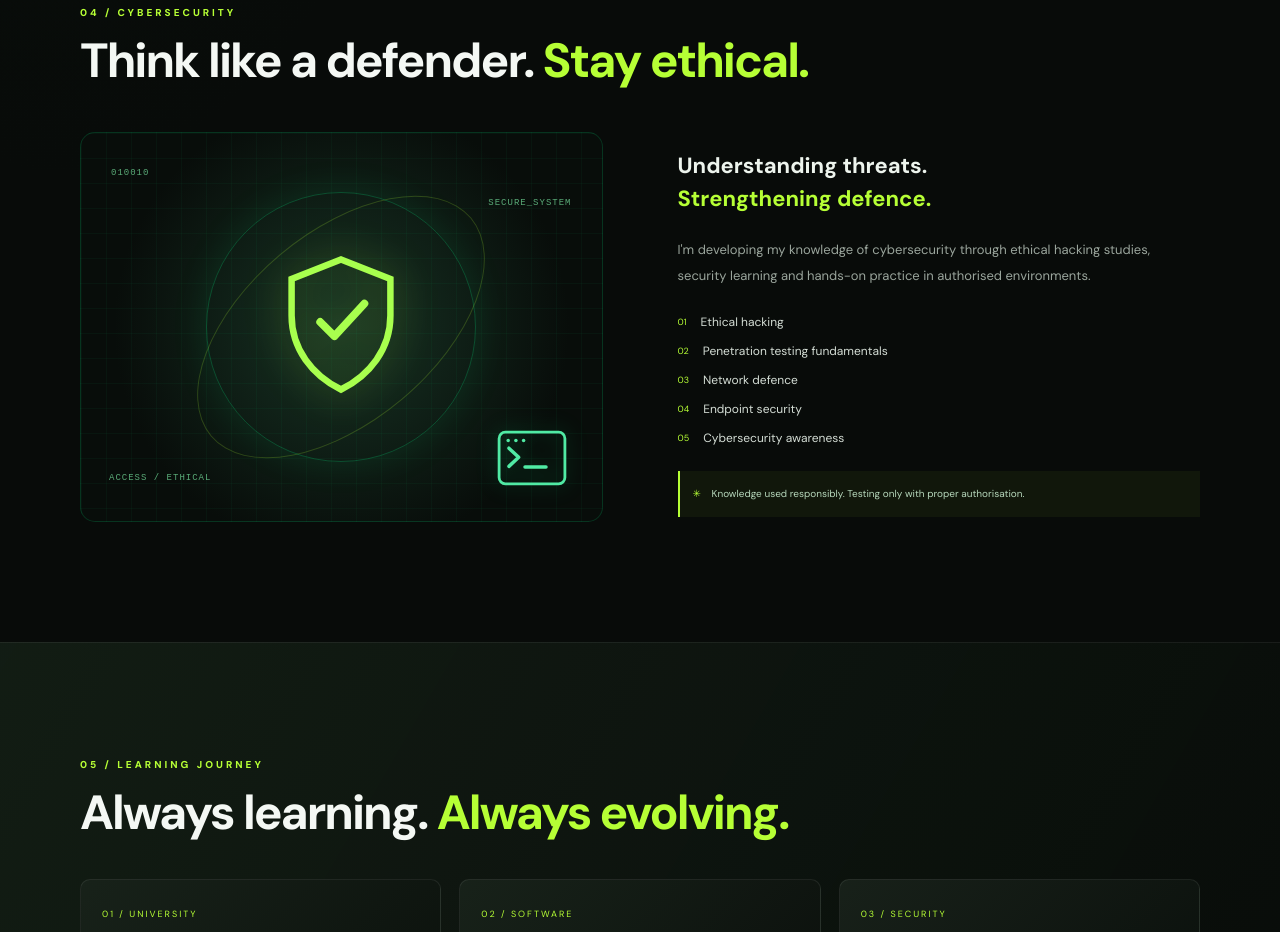
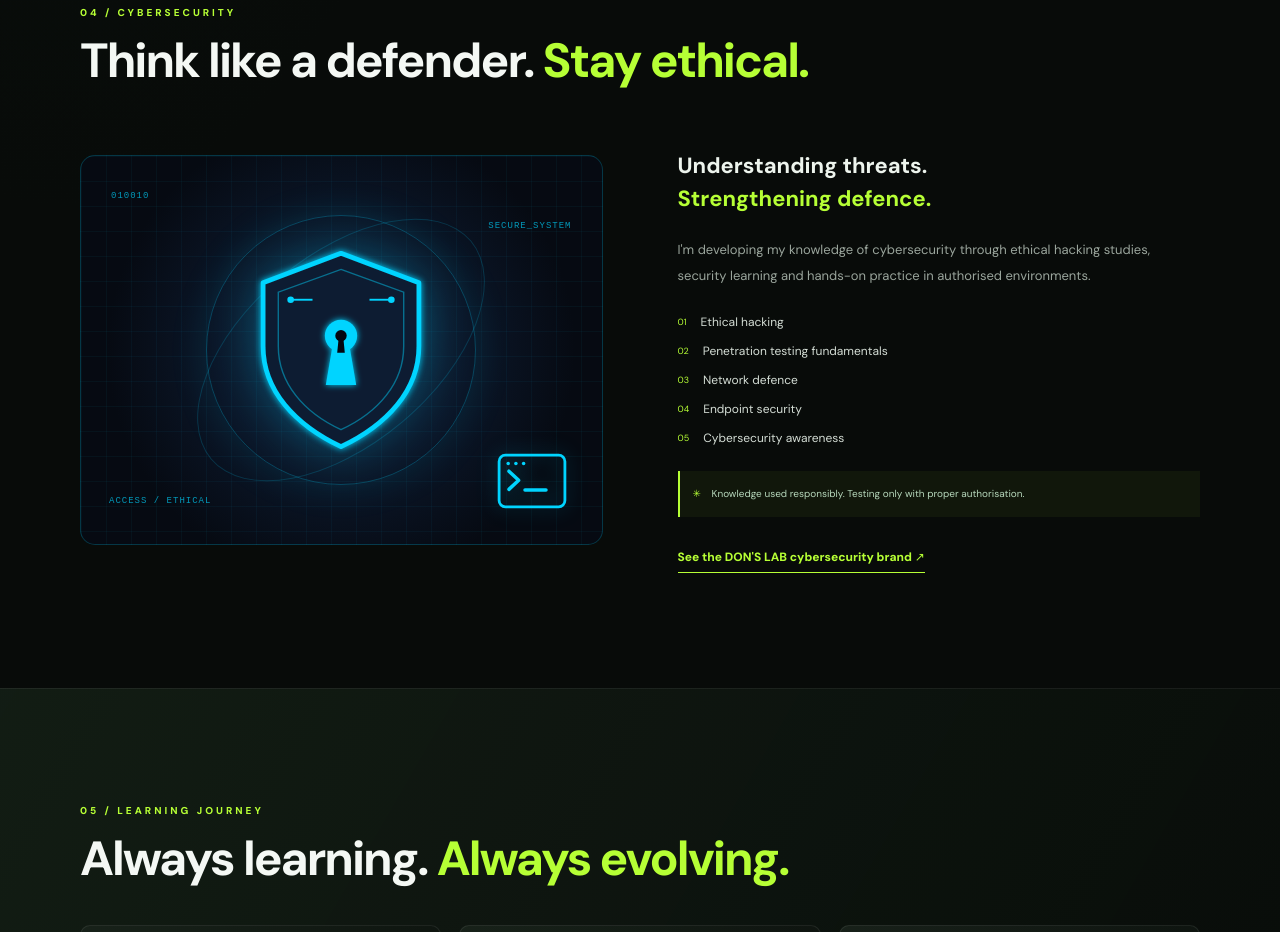
Before and after one commit to Donphili/don-philip-portfolio, a React (Vite) app: page / in a window 1280 px wide. Shown: the part 4480-5412 px from the top of the page. Built offline with nearby package versions, Linux system fonts and the light colour scheme.

Commit message:
Add cyan shield logo to cybersecurity section

```diff
--- a/src/App.css
+++ b/src/App.css
@@ -952,38 +952,51 @@ main,
   display: grid;
   place-items: center;
   overflow: hidden;
-  border: 1px solid rgba(0, 255, 142, 0.16);
+  border: 1px solid rgba(0, 212, 255, 0.22);
   border-radius: 15px;
   background:
-    linear-gradient(rgba(0, 255, 142, 0.035) 1px, transparent 1px),
-    linear-gradient(90deg, rgba(0, 255, 142, 0.035) 1px, transparent 1px),
-    radial-gradient(circle, #173324, #080d0a 70%);
+    linear-gradient(rgba(0, 212, 255, 0.045) 1px, transparent 1px),
+    linear-gradient(90deg, rgba(0, 212, 255, 0.045) 1px, transparent 1px),
+    radial-gradient(circle, #112543, #060a12 72%);
   background-size: 25px 25px, 25px 25px, auto;
 }
 
 .cyber-ring {
   position: absolute;
-  border: 1px solid rgba(0, 255, 142, 0.22);
+  border: 1px solid rgba(0, 212, 255, 0.25);
   border-radius: 50%;
 }
 
 .ring-one {
   width: 270px;
   height: 270px;
-  box-shadow: 0 0 40px rgba(0, 255, 142, 0.08);
+  box-shadow: 0 0 40px rgba(0, 212, 255, 0.1);
 }
 
 .ring-two {
   width: 340px;
   height: 190px;
   transform: rotate(-40deg);
-  border-color: rgba(182, 255, 53, 0.2);
+  border-color: rgba(0, 212, 255, 0.18);
 }
 
 .cyber-shield {
   width: 130px;
   color: #a8ff4e;
   filter: drop-shadow(0 0 20px rgba(182, 255, 53, 0.4));
+}
+
+.cyber-logo {
+  position: relative;
+  z-index: 1;
+  width: 190px;
+  height: auto;
+  filter: drop-shadow(0 0 26px rgba(0, 212, 255, 0.35));
+}
+
+.cyber-brand-link {
+  display: inline-block;
+  margin-top: 22px;
 }
 
 .cyber-terminal {
@@ -991,13 +1004,13 @@ main,
   right: 35px;
   bottom: 30px;
   width: 70px;
-  color: #50eaa4;
-  filter: drop-shadow(0 0 10px rgba(0, 255, 142, 0.3));
+  color: #00d4ff;
+  filter: drop-shadow(0 0 10px rgba(0, 212, 255, 0.35));
 }
 
 .cyber-code {
   position: absolute;
-  color: rgba(133, 255, 178, 0.65);
+  color: rgba(0, 212, 255, 0.7);
   font-family: monospace;
   font-size: 9px;
   letter-spacing: 1px;
--- a/src/App.jsx
+++ b/src/App.jsx
@@ -608,9 +608,11 @@ function App() {
             <div className="cyber-visual">
               <div className="cyber-ring ring-one" />
               <div className="cyber-ring ring-two" />
-              <div className="cyber-shield">
-                <ShieldIcon />
-              </div>
+              <img
+                className="cyber-logo"
+                src="/logos/shield-keyhole-cyan.svg"
+                alt="Cyan shield with a keyhole, a cybersecurity emblem"
+              />
               <div className="cyber-terminal">
                 <TerminalIcon />
               </div>
@@ -643,6 +645,15 @@ function App() {
                 <span>✳</span> Knowledge used responsibly. Testing only
                 with proper authorisation.
               </p>
+
+              <a
+                className="text-link cyber-brand-link"
+                href="/work/dons-lab-ai-assisted-design.pdf"
+                target="_blank"
+                rel="noopener noreferrer"
+              >
+                See the DON'S LAB cybersecurity brand <span>↗</span>
+              </a>
             </div>
           </div>
         </section>
```
Also changed, not shown: public/logos/shield-keyhole-cyan.svg (added).
